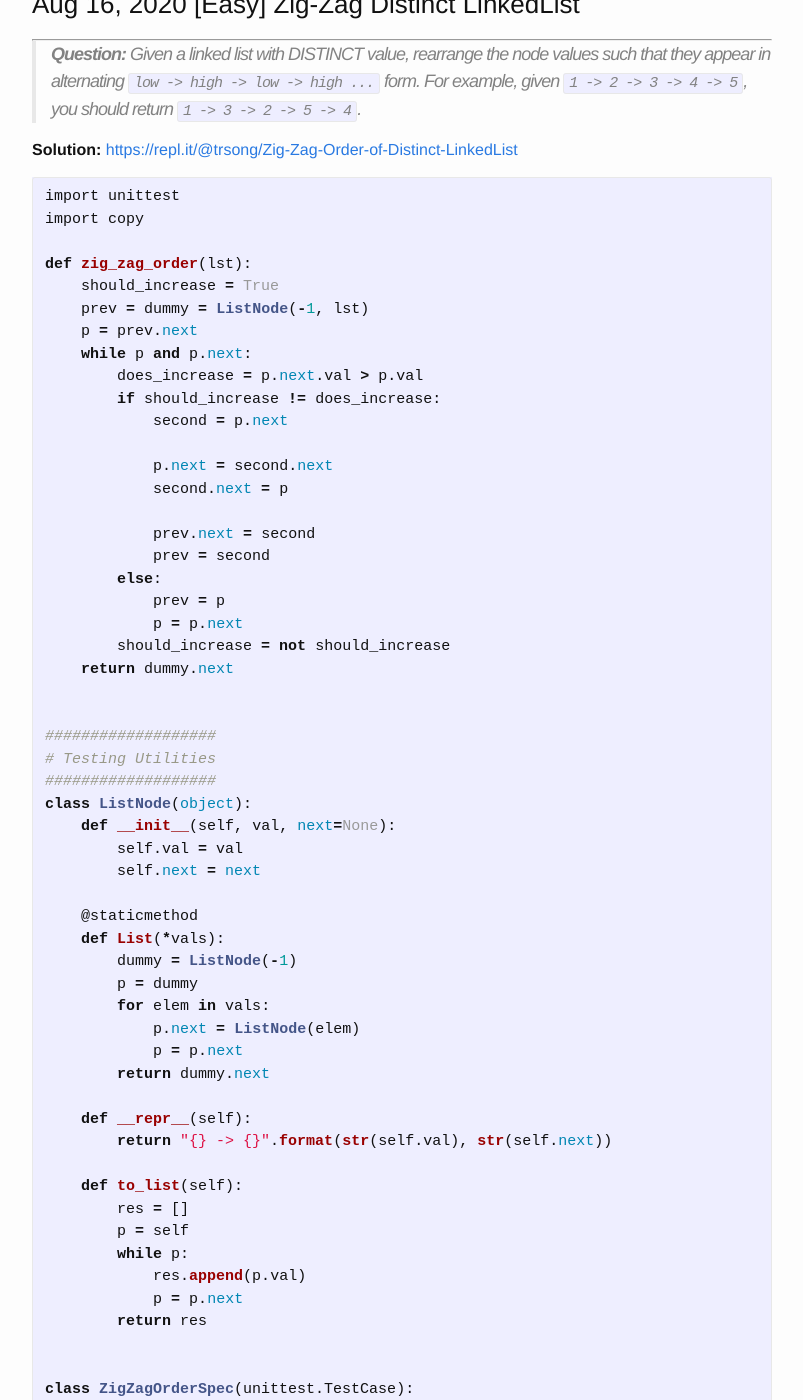
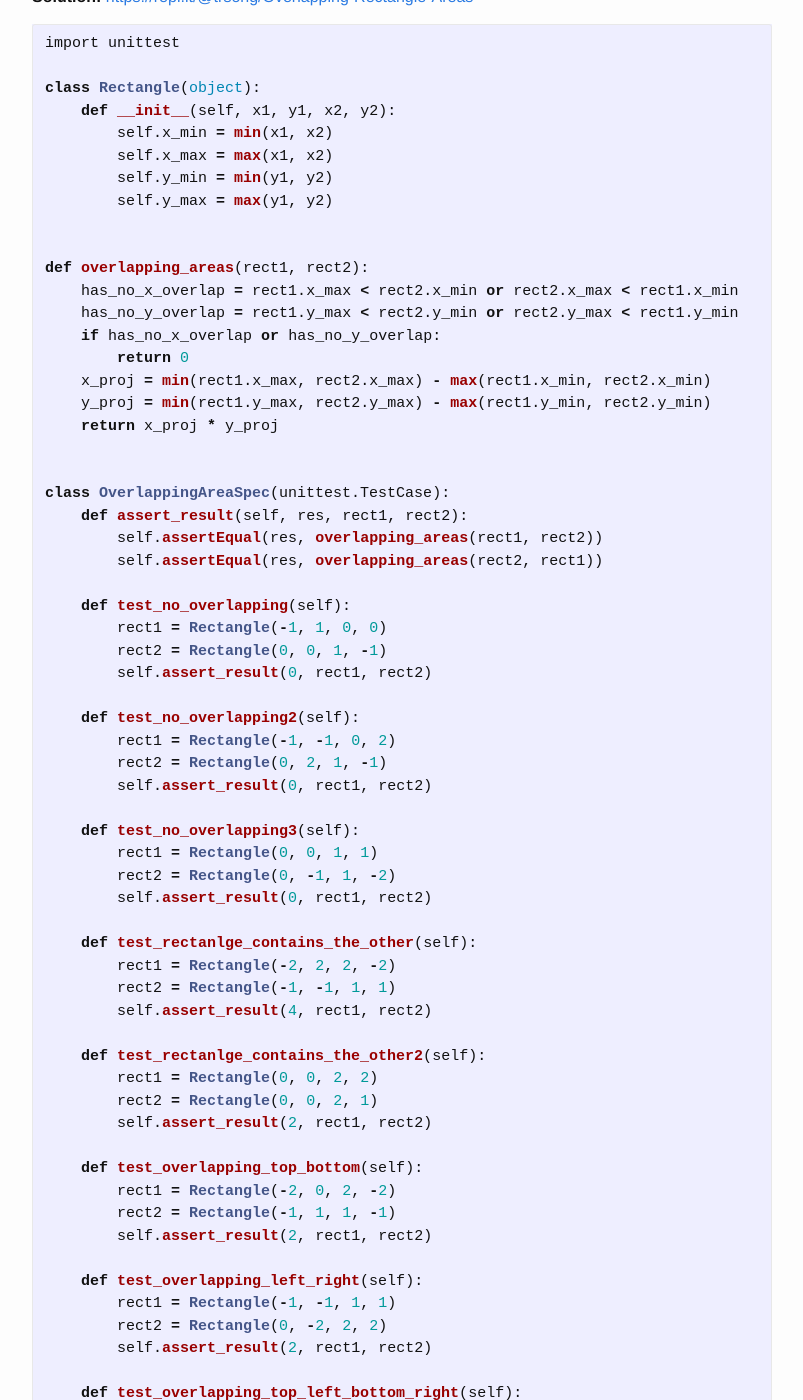
Before and after one commit to trsong/trsong.github.io, a Jekyll site: the page built from _posts/2020-08-01-DailyQuestionsAug.md, in a window 1280 px wide and 1400 px high, scrolled down 1308 px. Shown: the whole window, without its empty margins (238-1041 px from the left). Built offline with Jekyll 4.4.1, drawn with Linux system fonts in a browser that asks for light colours; some of the changed text lies outside the part shown.

Commit message:
Add Solution to Aug 17 Question

````diff
--- a/_posts/2020-08-01-DailyQuestionsAug.md
+++ b/_posts/2020-08-01-DailyQuestionsAug.md
@@ -32,6 +32,87 @@ categories: Python/Java
 ---
 > **Question:** You’re given 2 over-lapping rectangles on a plane. For each rectangle, you’re given its bottom-left and top-right points. How would you find the area of their overlap?
 
+
+**Solution:** [https://repl.it/@trsong/Overlapping-Rectangle-Areas](https://repl.it/@trsong/Overlapping-Rectangle-Areas)
+```py
+import unittest
+
+class Rectangle(object):
+    def __init__(self, x1, y1, x2, y2):
+        self.x_min = min(x1, x2)
+        self.x_max = max(x1, x2)
+        self.y_min = min(y1, y2)
+        self.y_max = max(y1, y2)
+
+
+def overlapping_areas(rect1, rect2):
+    has_no_x_overlap = rect1.x_max < rect2.x_min or rect2.x_max < rect1.x_min
+    has_no_y_overlap = rect1.y_max < rect2.y_min or rect2.y_max < rect1.y_min
+    if has_no_x_overlap or has_no_y_overlap:
+        return 0
+    x_proj = min(rect1.x_max, rect2.x_max) - max(rect1.x_min, rect2.x_min)
+    y_proj = min(rect1.y_max, rect2.y_max) - max(rect1.y_min, rect2.y_min)
+    return x_proj * y_proj
+
+
+class OverlappingAreaSpec(unittest.TestCase):
+    def assert_result(self, res, rect1, rect2):
+        self.assertEqual(res, overlapping_areas(rect1, rect2))
+        self.assertEqual(res, overlapping_areas(rect2, rect1))
+
+    def test_no_overlapping(self):
+        rect1 = Rectangle(-1, 1, 0, 0)
+        rect2 = Rectangle(0, 0, 1, -1)
+        self.assert_result(0, rect1, rect2)
+
+    def test_no_overlapping2(self):
+        rect1 = Rectangle(-1, -1, 0, 2)
+        rect2 = Rectangle(0, 2, 1, -1)
+        self.assert_result(0, rect1, rect2)
+
+    def test_no_overlapping3(self):
+        rect1 = Rectangle(0, 0, 1, 1)
+        rect2 = Rectangle(0, -1, 1, -2)
+        self.assert_result(0, rect1, rect2)
+
+    def test_rectanlge_contains_the_other(self):
+        rect1 = Rectangle(-2, 2, 2, -2)
+        rect2 = Rectangle(-1, -1, 1, 1)
+        self.assert_result(4, rect1, rect2)
+
+    def test_rectanlge_contains_the_other2(self):
+        rect1 = Rectangle(0, 0, 2, 2)
+        rect2 = Rectangle(0, 0, 2, 1)
+        self.assert_result(2, rect1, rect2)
+
+    def test_overlapping_top_bottom(self):
+        rect1 = Rectangle(-2, 0, 2, -2)
+        rect2 = Rectangle(-1, 1, 1, -1)
+        self.assert_result(2, rect1, rect2)
+
+    def test_overlapping_left_right(self):
+        rect1 = Rectangle(-1, -1, 1, 1)
+        rect2 = Rectangle(0, -2, 2, 2)
+        self.assert_result(2, rect1, rect2)
+
+    def test_overlapping_top_left_bottom_right(self):
+        rect1 = Rectangle(-2, 2, 1, -1)
+        rect2 = Rectangle(-1, 1, 2, -2)
+        self.assert_result(4, rect1, rect2)
+
+    def test_overlapping_top_right_bottom_left(self):
+        rect1 = Rectangle(-1, -1, 2, 2)
+        rect2 = Rectangle(-2, -2, 1, 1)
+        self.assert_result(4, rect1, rect2)
+
+    def test_entire_overlapping(self):
+        rect1 = Rectangle(0, 0, 1, 1)
+        self.assert_result(1, rect1, rect1)
+
+
+if __name__ == '__main__':
+    unittest.main(exit=False)
+```
 
 ### Aug 16, 2020 \[Easy\] Zig-Zag Distinct LinkedList
 ---
````
